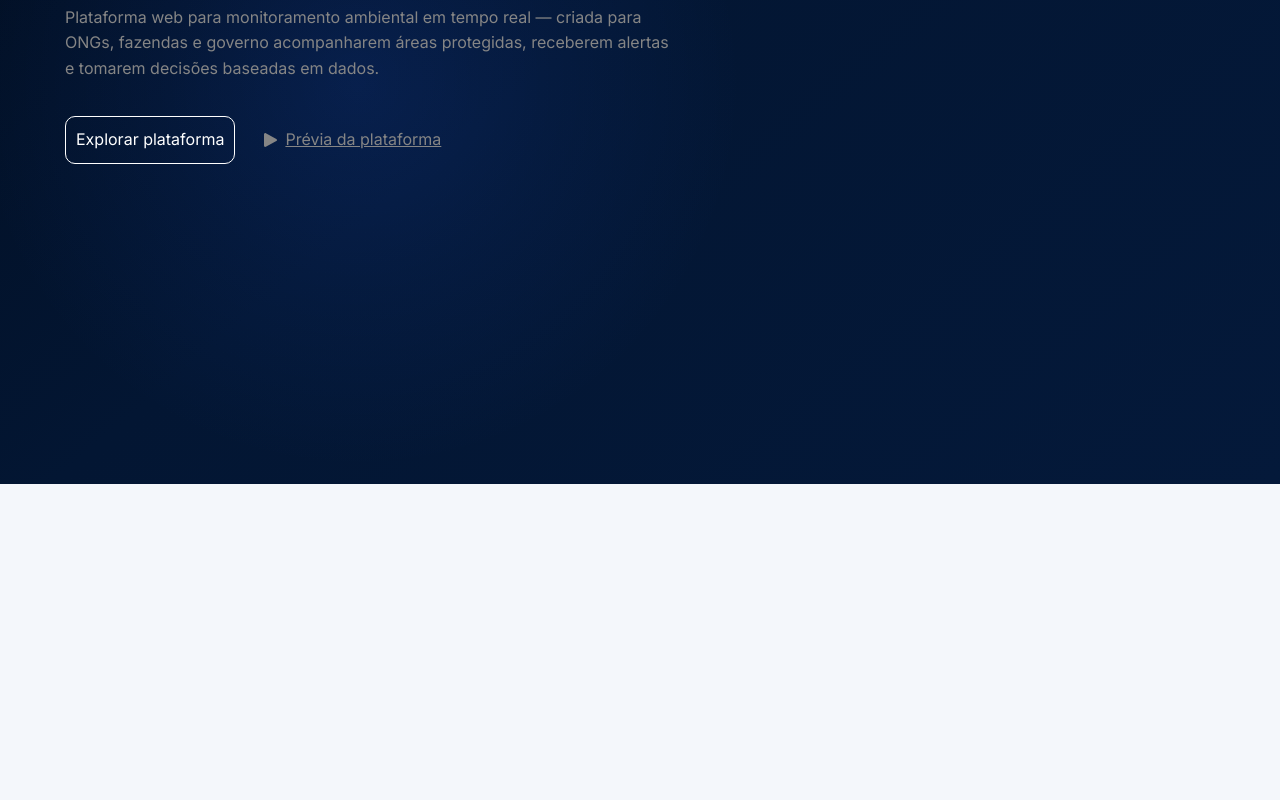
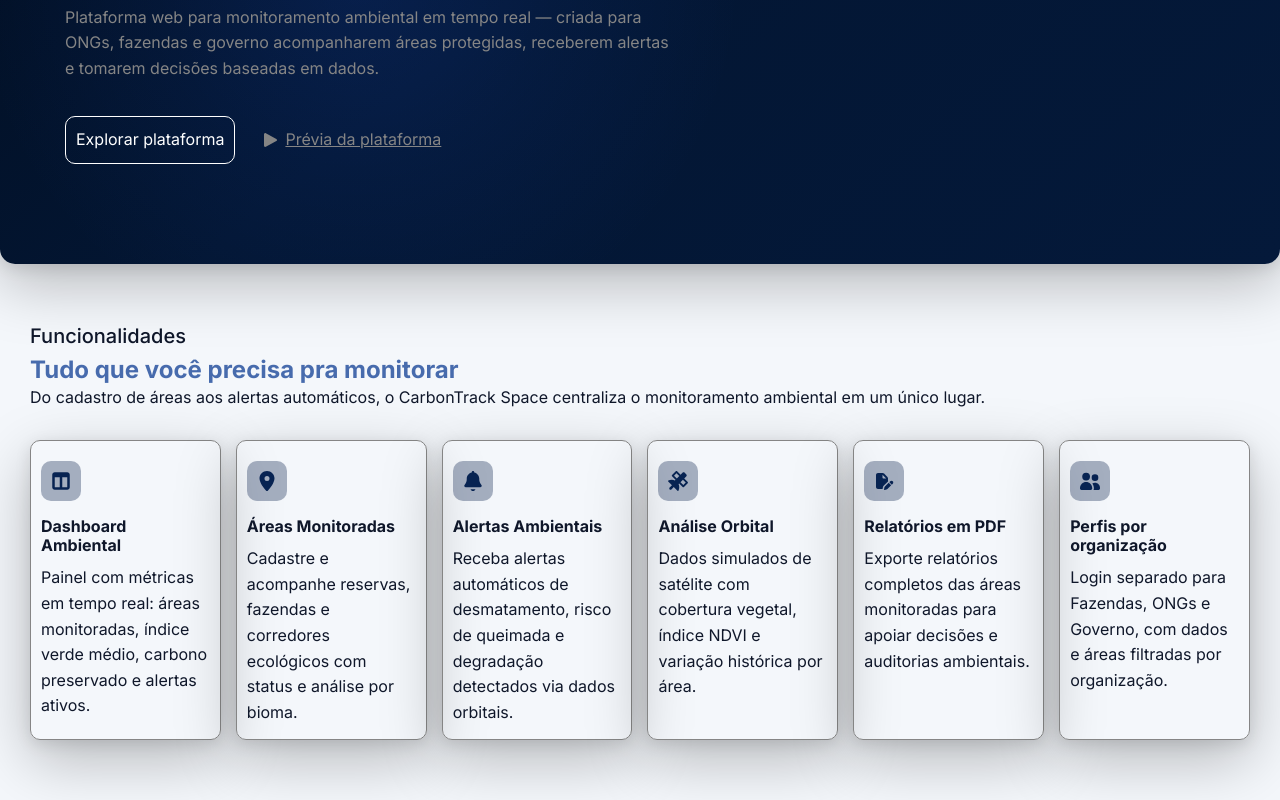
Before and after one commit to Fiap2029/carbontrack-front, a React (Vite) app: page / in a window 1280 px wide. Shown: the part 316-1116 px from the top of the page. Before the commit the page ends 800 px from the top, so only its background shows below. Built offline with nearby package versions, Linux system fonts and the light colour scheme.

Commit message:
features

```diff
--- a/src/pages/Home/Home.jsx
+++ b/src/pages/Home/Home.jsx
@@ -1,5 +1,5 @@
 import { FontAwesomeIcon } from "@fortawesome/react-fontawesome";
-import { faPlay, faLeaf  } from "@fortawesome/free-solid-svg-icons";
+import { faPlay, faLeaf, faTableColumns, faLocationDot, faBell, faSatellite, faFilePen, faUserGroup } from "@fortawesome/free-solid-svg-icons";
 import { Link } from 'react-router-dom'
 import styles from './Home.module.css'
 
@@ -51,7 +51,70 @@
             </a>
           </div>
         </div>
+      </div>
 
+      <div className={styles.features}>
+        <div>
+          <h5>Funcionalidades</h5>
+          <h4 className={styles.informations_subtitle}>Tudo que você precisa pra monitorar</h4>
+          <p className={styles.features_description}>Do cadastro de áreas aos alertas automáticos, o CarbonTrack Space centraliza o monitoramento
+            ambiental em um único lugar.
+          </p>
+        </div>
+
+        <div className={styles.cards}>
+          <div className={styles.card}>
+            <a href="#">
+              <FontAwesomeIcon icon={faTableColumns} className={styles.icon}/>
+              <h6 className={styles.card_title}>Dashboard Ambiental</h6>
+              <p>Painel com métricas em tempo real: áreas monitoradas, índice verde médio, carbono preservado
+                e alertas ativos.
+              </p>
+            </a>
+          </div>
+
+          <div className={styles.card}>
+            <a href="#">
+              <FontAwesomeIcon icon={faLocationDot} className={styles.icon}/>
+              <h6 className={styles.card_title}>Áreas Monitoradas</h6>
+              <p>Cadastre e acompanhe reservas, fazendas e corredores ecológicos com status e análise por bioma.</p>
+            </a>
+          </div>
+
+          <div className={styles.card}>
+            <a href="#">
+              <FontAwesomeIcon icon={faBell} className={styles.icon}/>
+              <h6 className={styles.card_title}>Alertas Ambientais</h6>
+              <p>Receba alertas automáticos de desmatamento, risco de queimada e degradação detectados via
+                dados orbitais.
+              </p>
+            </a>
+          </div>
+
+          <div className={styles.card}>
+            <a href="#">
+              <FontAwesomeIcon icon={faSatellite} className={styles.icon}/>
+              <h6 className={styles.card_title}>Análise Orbital</h6>
+              <p>Dados simulados de satélite com cobertura vegetal, índice NDVI e variação histórica por área.</p>
+            </a>
+          </div>
+
+          <div className={styles.card}>
+            <a href="#">
+              <FontAwesomeIcon icon={faFilePen} className={styles.icon}/>
+              <h6 className={styles.card_title}>Relatórios em PDF</h6>
+              <p>Exporte relatórios completos das áreas monitoradas para apoiar decisões e auditorias ambientais. </p>
+            </a>
+          </div>
+
+          <div className={styles.card}>
+            <a href="#">
+              <FontAwesomeIcon icon={faUserGroup} className={styles.icon}/>
+              <h6 className={styles.card_title}>Perfis por organização</h6>
+              <p>Login separado para Fazendas, ONGs e Governo, com dados e áreas filtradas por organização.</p>
+            </a>
+          </div>
+        </div>
       </div>
 
       {/* <div className={styles.card}>
--- a/src/pages/Home/Home.module.css
+++ b/src/pages/Home/Home.module.css
@@ -4,12 +4,17 @@
 }
 
 .background{
-  min-height: 100vh;
+  height: 580px;
   background: linear-gradient(140deg, #010d1f 0%, #031633 45%, #04193a 100%);
   position: relative;
   overflow: hidden;
   display: flex;
   flex-direction: column;
+  border-bottom-left-radius: 15px;
+  border-bottom-right-radius: 15px;
+  box-shadow:
+    0 20px 60px rgba(0, 0, 0, 0.25),
+    0 4px 16px rgba(0, 0, 0, 0.1);
 }
 
 .glow {
@@ -120,6 +125,7 @@
 .informations_subtitle{
   color: #476bad;
   font-weight: bold;
+  margin: 0;
 }
 
 .informations_description{
@@ -146,3 +152,46 @@
   align-items: center;
   gap: 10px;
 }
+
+.features{
+  padding: 30px;
+  margin: 30px 0;
+}
+
+.cards{
+  display: flex;
+  flex-direction: row;
+  gap: 15px;
+  height: 300px;
+  margin-top: 30px;
+}
+
+.card{
+  width: 250px;
+  padding: 20px 10px;
+  border: 1px solid #858585;
+  border-radius: 10px;
+  box-shadow:
+    0 20px 60px rgba(0, 0, 0, 0.25),
+    0 4px 16px rgba(0, 0, 0, 0.1);
+  transition: transform 0.3s ease;
+}
+
+.card:hover {
+  transform: translateY(-8px);
+}
+
+.icon{
+  padding: 10px;
+  margin: 0;
+  height: 20px;
+  width: 20px;color: #072352;
+  background-color: #31456869;
+  border-radius: 10px;
+}
+
+.card_title{
+  margin: 0;
+  padding: 10px 0;
+  font-weight: bold;
+}
```
